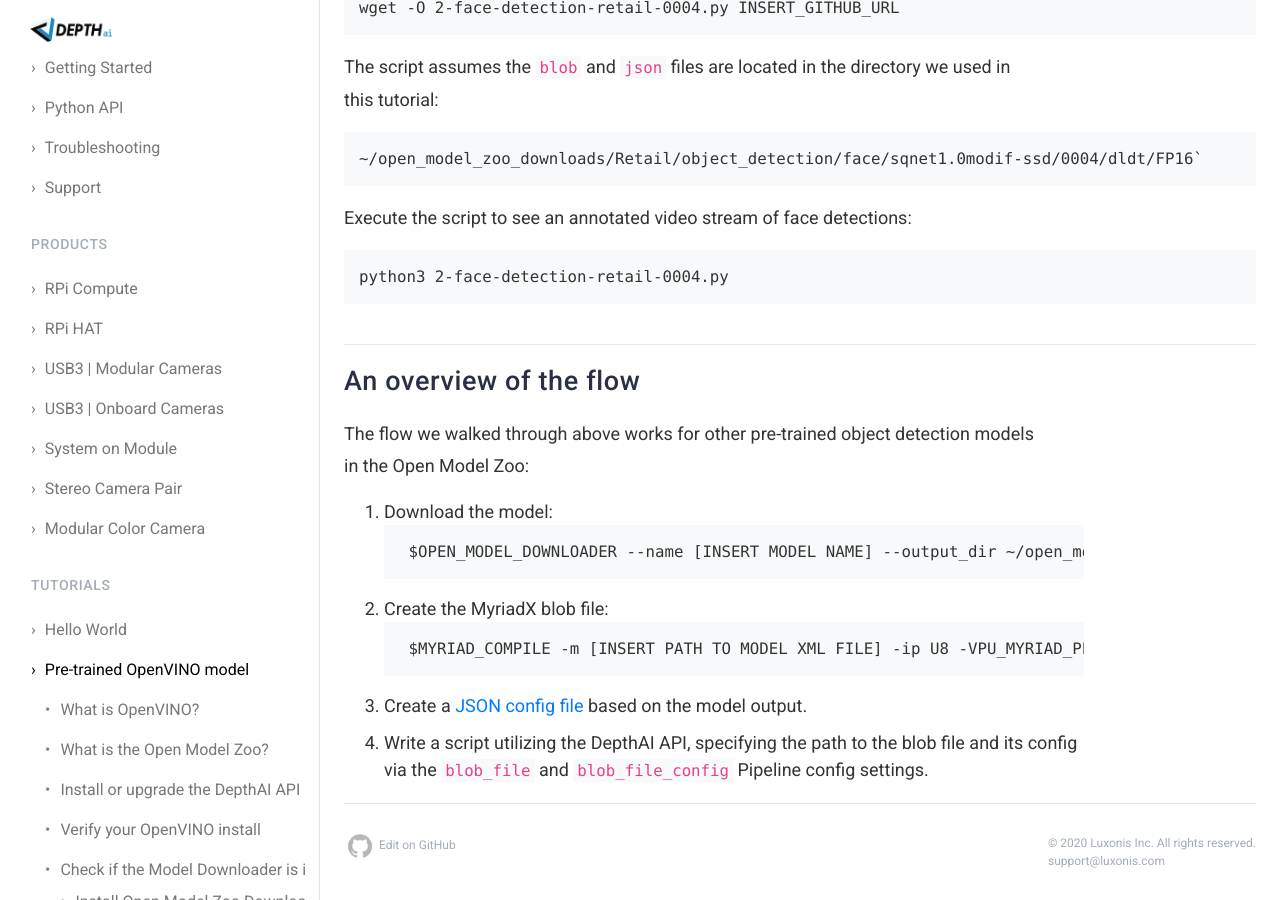
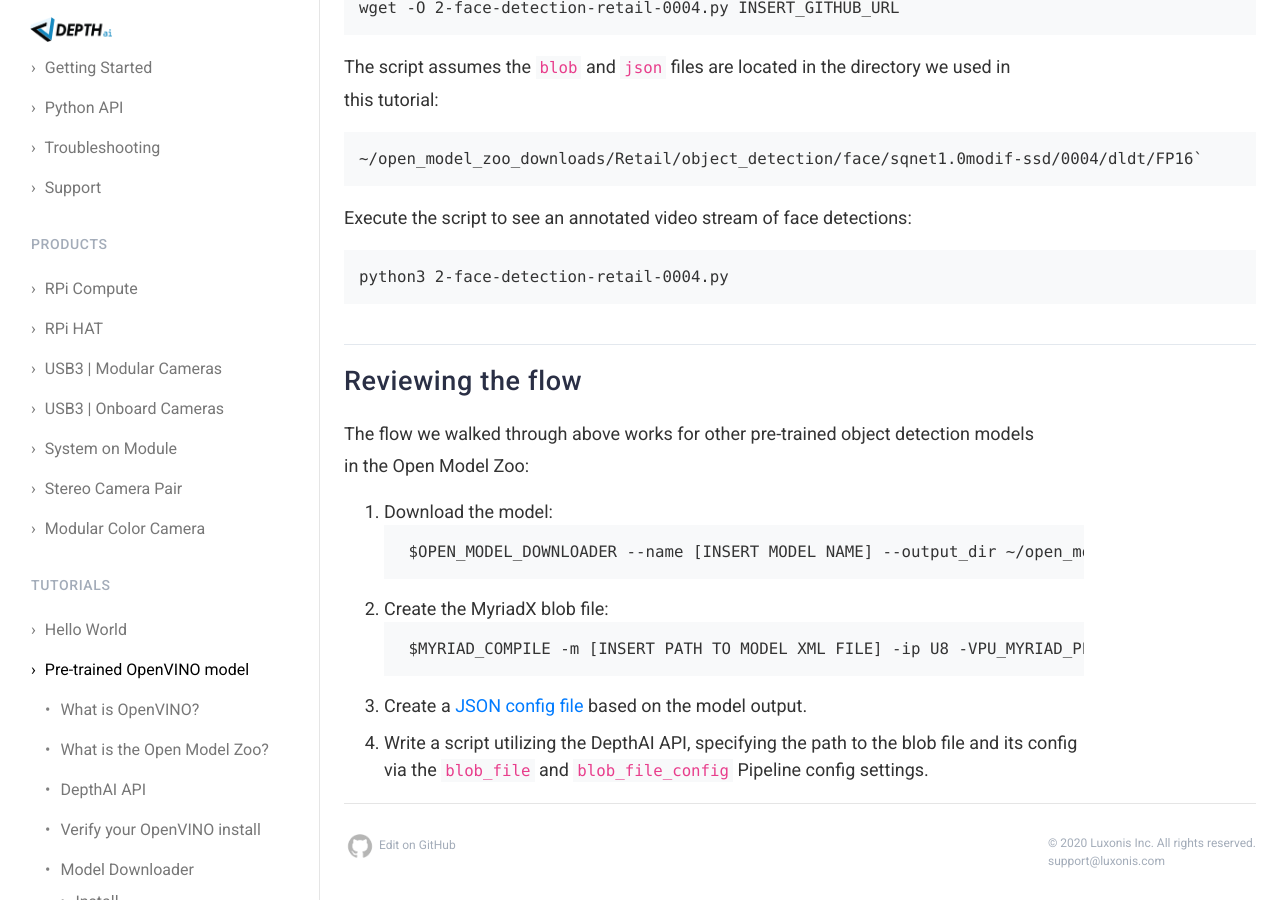
Before and after one commit to luxonis/depthai-docs-website, a Jekyll site: the page built from _tutorials/openvino_model_zoo_pretrained_model.md, in a window 1280 px wide and 900 px high, scrolled down 8111 px. Built offline with Jekyll 4.4.1, drawn with Linux system fonts in a browser that asks for light colours; nearby versions of some CDN libraries; some of the changed text lies outside the part shown.

Commit message:
Shortening the sidebar section names

````diff
--- a/_tutorials/openvino_model_zoo_pretrained_model.md
+++ b/_tutorials/openvino_model_zoo_pretrained_model.md
@@ -24,6 +24,7 @@ The [Open Model Zoo](https://github.com/opencv/open_model_zoo) is a library of f
 
 DepthAI is able to run many of the object detection models in the Zoo.
 
+{: data-toc-title="DepthAI API"}
 ## Install or upgrade the DepthAI API
 
 [Download](/api#install) and [upgrade](/api#upgrade) the `depthai-python-extras` GitHub repository. The DepthAI API requires Python 3.
@@ -56,6 +57,7 @@ Verify that you see `releases_2019_R2` in your output. If you do, move on. If yo
 
 ![openvino_version](/images/openvino_version.png)
 
+{: data-toc-title="Model Downloader"}
 ## Check if the Model Downloader is installed
 
 When installing OpenVINO, you can choose to perform a smaller installer to save disk space. This custom install may not include the model downloader script. Lets check if the downloader was installed. In a terminal session, type the following:
@@ -73,7 +75,7 @@ __Move on if you see the output below__:
 
 __Didn't see any output?__ Don't fret if `downloader.py` isn't found. We'll install this below.
 
-
+{: data-toc-title="Install"}
 ### Install Open Model Zoo Downloader
 
 If the downloader tools weren't found, we'll install the tools by cloning the [Open Model Zoo Repo](https://github.com/opencv/open_model_zoo/blob/2019_R2/tools/downloader/README.md) and installing the tool dependencies.
@@ -91,6 +93,7 @@ python3 -mpip install --user -r ./requirements.in
 
 This clones the repo into a `~/open_model_zoo` directory, checks out the required `2019_R2` version, and installs the downloader dependencies.
 
+{: data-toc-title="Setup Downloader env var."}
 ## Create an OPEN_MODEL_DOWNLOADER environment variable
 
 Typing the full path to `downloader.py` can use a lot of keystrokes. In an effort to extend your keyboard life, let's store the path to this script in an environment variable.
@@ -121,6 +124,7 @@ echo $OPEN_MODEL_DOWNLOADER
 /home/pi/open_model_zoo/tools/downloader/downloader.py
 ```
 
+{: data-toc-title="Download the model"}
 ## Download the face-detection-retail-0004 model
 
 We've installed everything we need to download models from the Open Model Zoo! We'll now use the [Model Downloader](https://github.com/opencv/open_model_zoo/blob/2019_R2/tools/downloader/README.md) to download the `face-detection-retail-0004` model files. Run the following in your terminal:
@@ -248,6 +252,7 @@ What do these values mean?
 * `property_key_mapping` - Maps the properties to friendly names we can access when running model inference in our too-be-created Python script.
 * `output_properties_type` - We're using a model with `f16` precision.
 
+{: data-toc-title="Run the model"}
 ## Run and display the model output
 
 With both `blob` and a `json` blob config file, we're ready to roll! We'll create a Python script to display the results of our face detections in realtime.
@@ -278,7 +283,7 @@ Execute the script to see an annotated video stream of face detections:
 python3 2-face-detection-retail-0004.py
 ```
 
-## An overview of the flow
+## Reviewing the flow
 
 The flow we walked through above works for other pre-trained object detection models in the Open Model Zoo:
 
````
